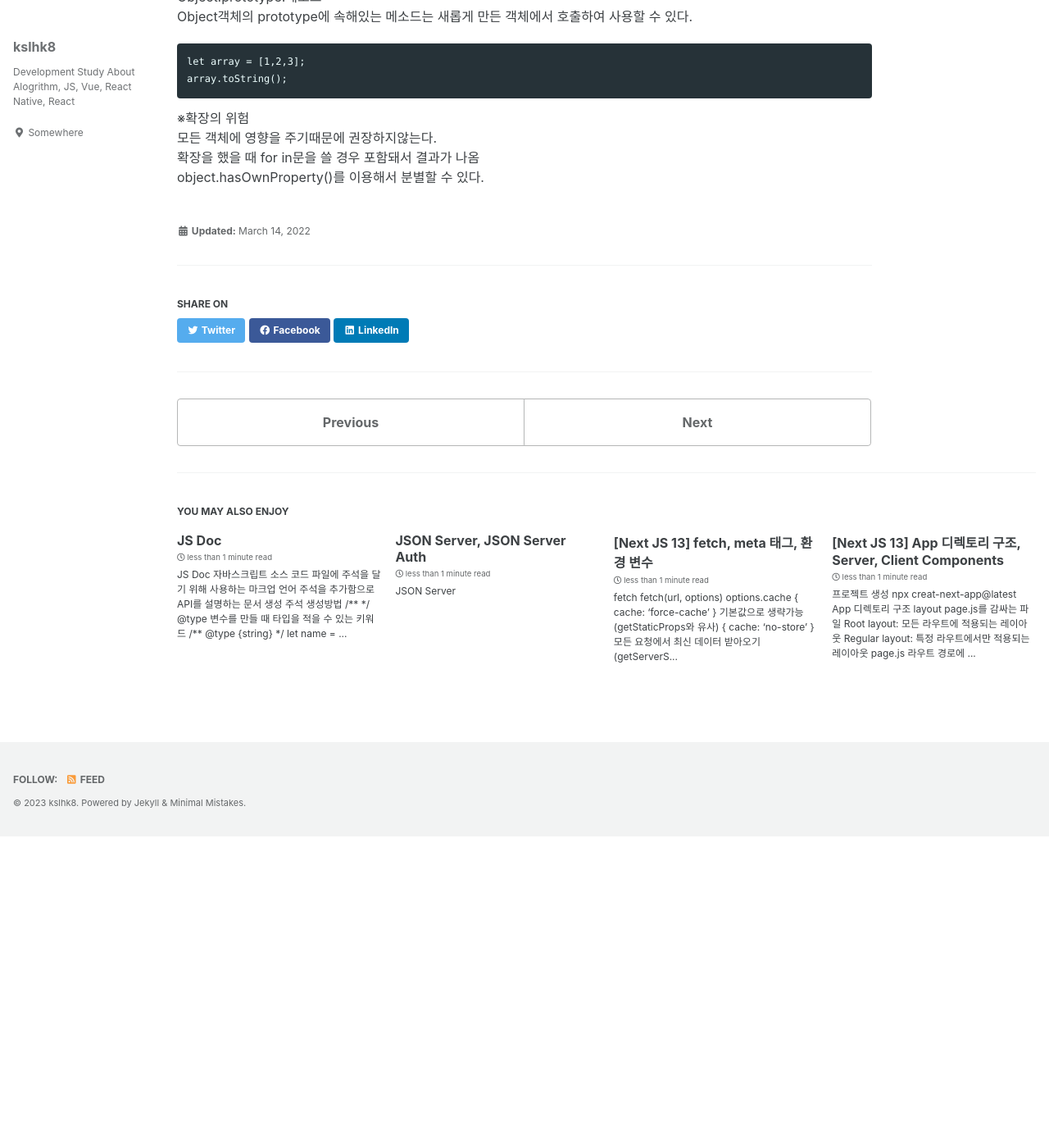
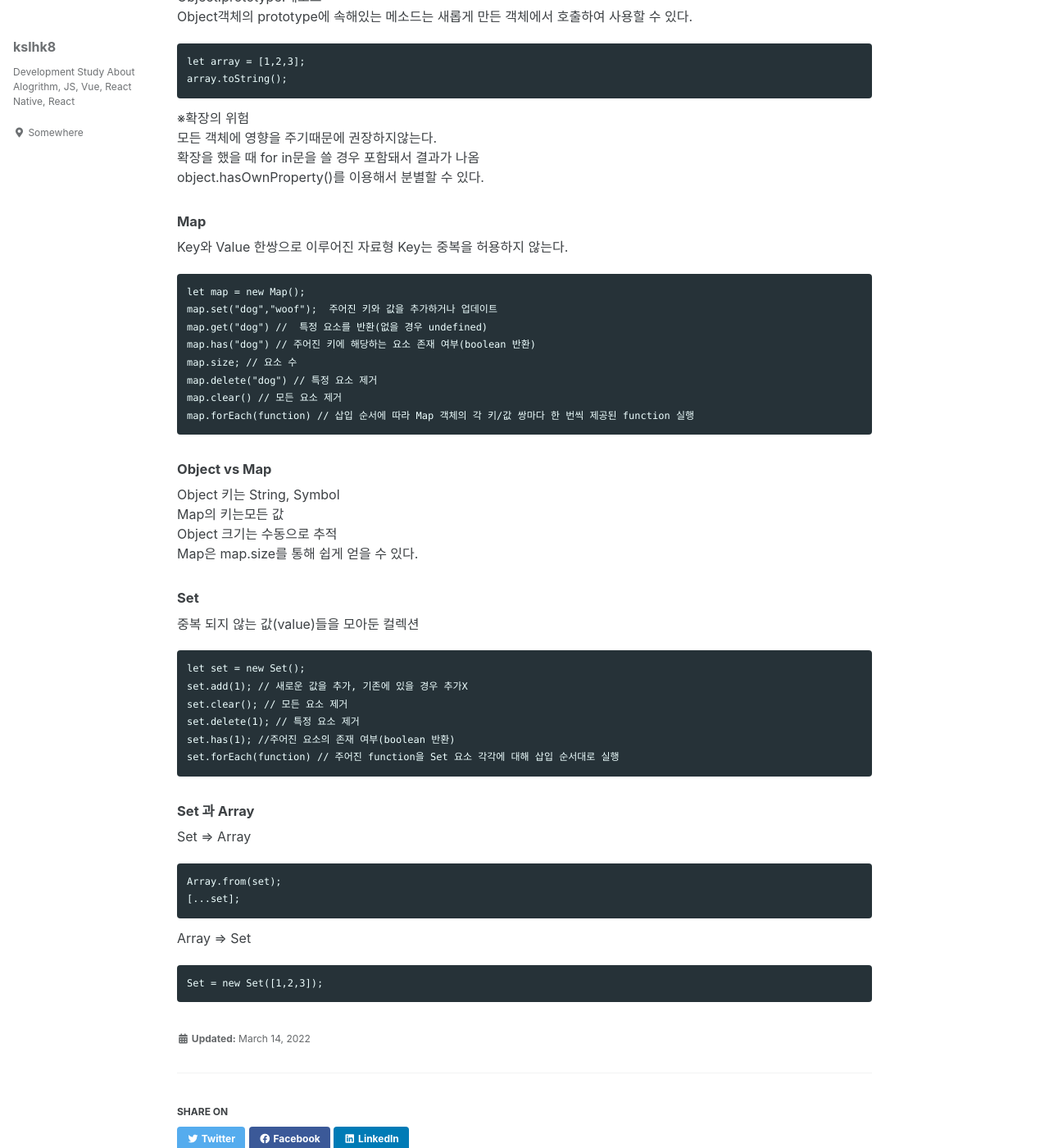
Before and after one commit to kslhk8/kslhk8.github.io, a Jekyll site: the page built from _posts/2022-03-14-32.md, in a window 1280 px wide and 1400 px high, scrolled down 876 px. Shown: the whole window at 82% size. Built offline with Jekyll 4.4.1, drawn with Linux system fonts in a browser that asks for light colours; cached includes are drawn as plain includes; before the commit the page ends 1896 px from its top, so only the background shows below that; some of the changed text lies outside the part shown.

Commit message:
update: Set, Map

````diff
--- a/_posts/2022-03-14-32.md
+++ b/_posts/2022-03-14-32.md
@@ -1,6 +1,6 @@
 ---
 layout: single
-title: "[JS] prototype, 표준 내장 객체, Object"
+title: "[JS] prototype, 표준 내장 객체, Object, Map, Set"
 ---
 ##### prototoype
 생성자 함수에 정의한 모든 객체가 공유할 원형
@@ -40,3 +40,46 @@ array.toString();
 모든 객체에 영향을 주기때문에 권장하지않는다.
 확장을 했을 때 for in문을 쓸 경우 포함돼서 결과가 나옴
 object.hasOwnProperty()를 이용해서 분별할 수 있다.
+
+
+##### Map
+Key와 Value 한쌍으로 이루어진 자료형
+Key는 중복을 허용하지 않는다.
+```
+let map = new Map();
+map.set("dog","woof");  주어진 키와 값을 추가하거나 업데이트
+map.get("dog") //  특정 요소를 반환(없을 경우 undefined)
+map.has("dog") // 주어진 키에 해당하는 요소 존재 여부(boolean 반환)
+map.size; // 요소 수
+map.delete("dog") // 특정 요소 제거
+map.clear() // 모든 요소 제거
+map.forEach(function) // 삽입 순서에 따라 Map 객체의 각 키/값 쌍마다 한 번씩 제공된 function 실행
+```
+
+##### Object vs Map
+Object 키는 String, Symbol
+Map의 키는모든 값
+Object 크기는 수동으로 추적
+Map은 map.size를 통해 쉽게 얻을 수 있다.
+
+##### Set
+중복 되지 않는 값(value)들을 모아둔 컬렉션
+```
+let set = new Set();
+set.add(1); // 새로운 값을 추가, 기존에 있을 경우 추가X
+set.clear(); // 모든 요소 제거
+set.delete(1); // 특정 요소 제거
+set.has(1); //주어진 요소의 존재 여부(boolean 반환)
+set.forEach(function) // 주어진 function을 Set 요소 각각에 대해 삽입 순서대로 실행
+```
+
+##### Set 과 Array
+Set => Array
+```
+Array.from(set);
+[...set];
+```
+Array => Set
+```
+Set = new Set([1,2,3]);
+```
````
